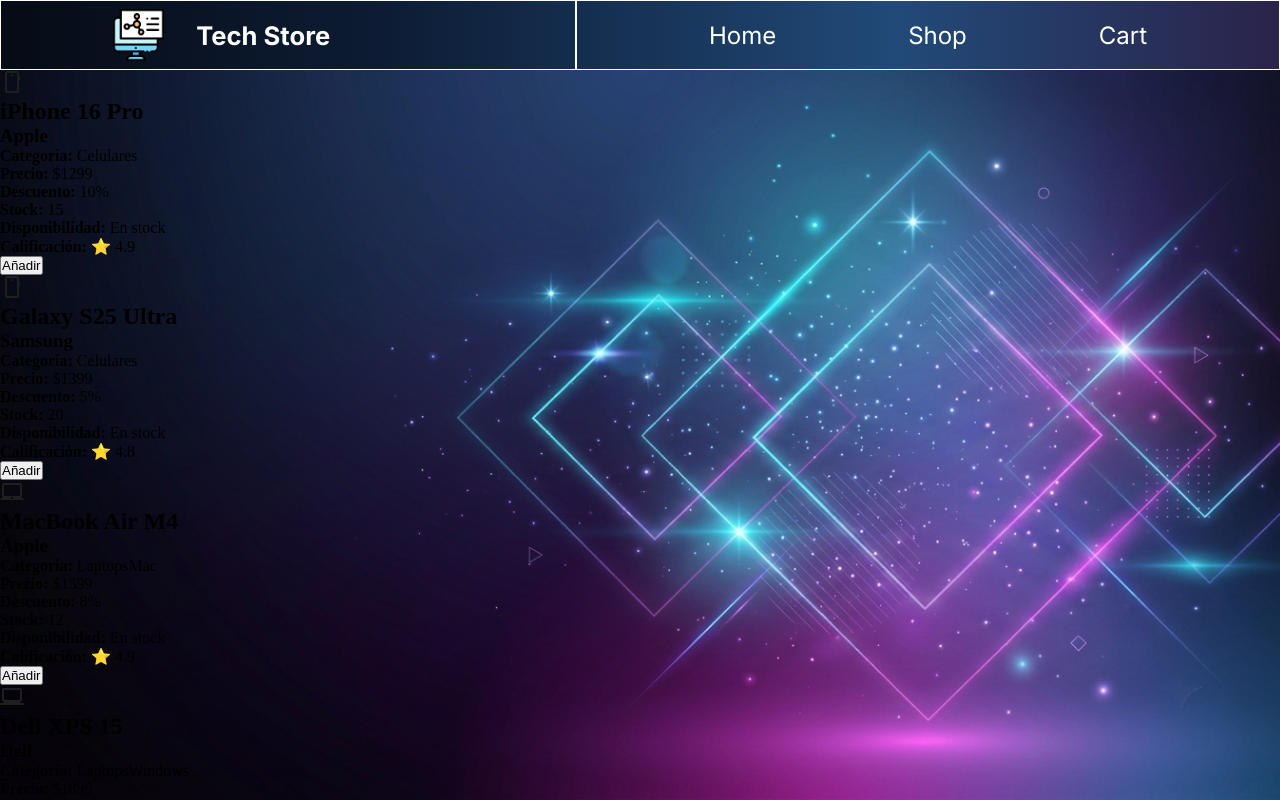
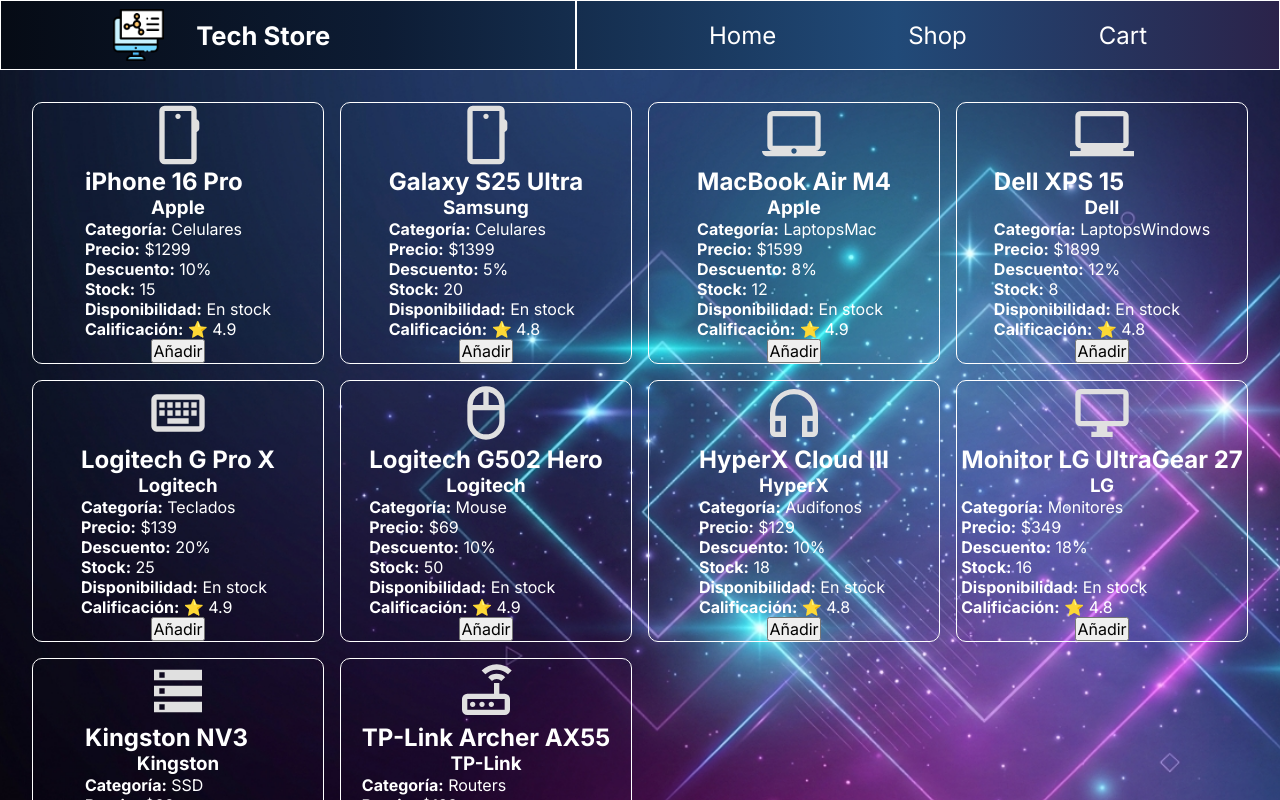
Before and after one commit to eber-dev/Shopping-Cart, a React (Vite) app: page /shop in a window 1280 px wide. Shown: the top 800 px of the page. Built offline with nearby package versions, Linux system fonts and the light colour scheme.

Commit message:
Se añadio clase a un boton y se reaico avance en la parte de diseño

```diff
--- a/src/pages/Shop.jsx
+++ b/src/pages/Shop.jsx
@@ -122,7 +122,10 @@
                         </p>
                     </div>
 
-                    <button onClick={() => seleccionado(producto)}>
+                    <button
+                        className={style.agregar}
+                        onClick={() => seleccionado(producto)}
+                    >
                         Añadir
                     </button>
                 </div>
--- a/src/pages/Shop.module.css
+++ b/src/pages/Shop.module.css
@@ -7,6 +7,45 @@
     background-size: cover;
     background-position: center;
     background-repeat: no-repeat;
-    height: calc(100vh - 70px);
+    min-height: calc(100vh - 70px);
     margin-top: 70px;
+    display: grid;
+    grid-template-columns: repeat(auto-fit, minmax(280px, 1fr));
+    grid-template-rows: repeat(2, 1fr);
+    gap: 1rem;
+    padding: 2rem;
 }
+
+.carta {
+    display: flex;
+    border: 1px solid white;
+    border-radius: 10px;
+    flex-direction: column;
+    align-items: center;
+}
+
+.carta > img {
+    height: 4rem;
+    width: auto;
+    filter: invert(1);
+}
+
+.informacion {
+    display: flex;
+    flex-direction: column;
+    color: white;
+    font-family: 'Inter', sans-serif;
+}
+
+.informacion > h3 {
+    text-align: center;
+}
+
+.agregar {
+    font-size: 1rem;
+    font-family: 'Inter', sans-serif;
+}
+
+.agregar :hover {
+    cursor: pointer;
+}
```
